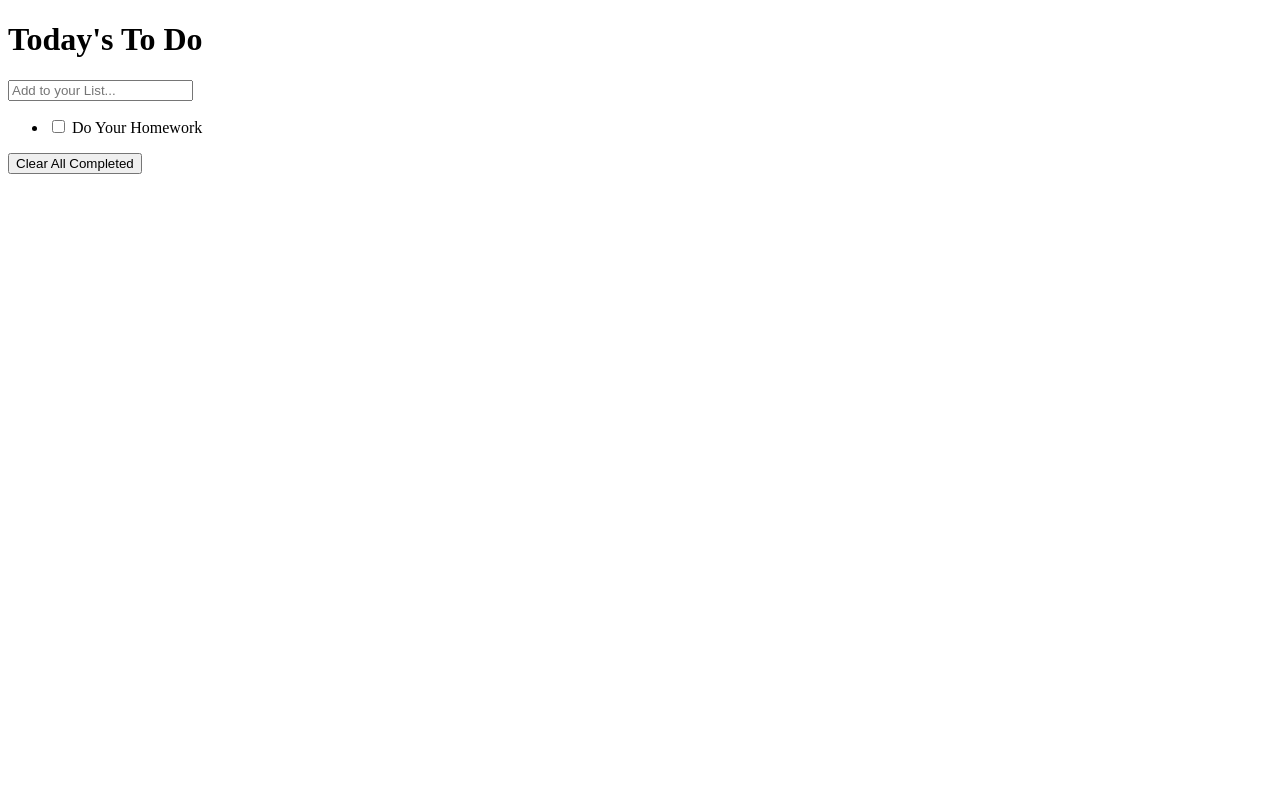
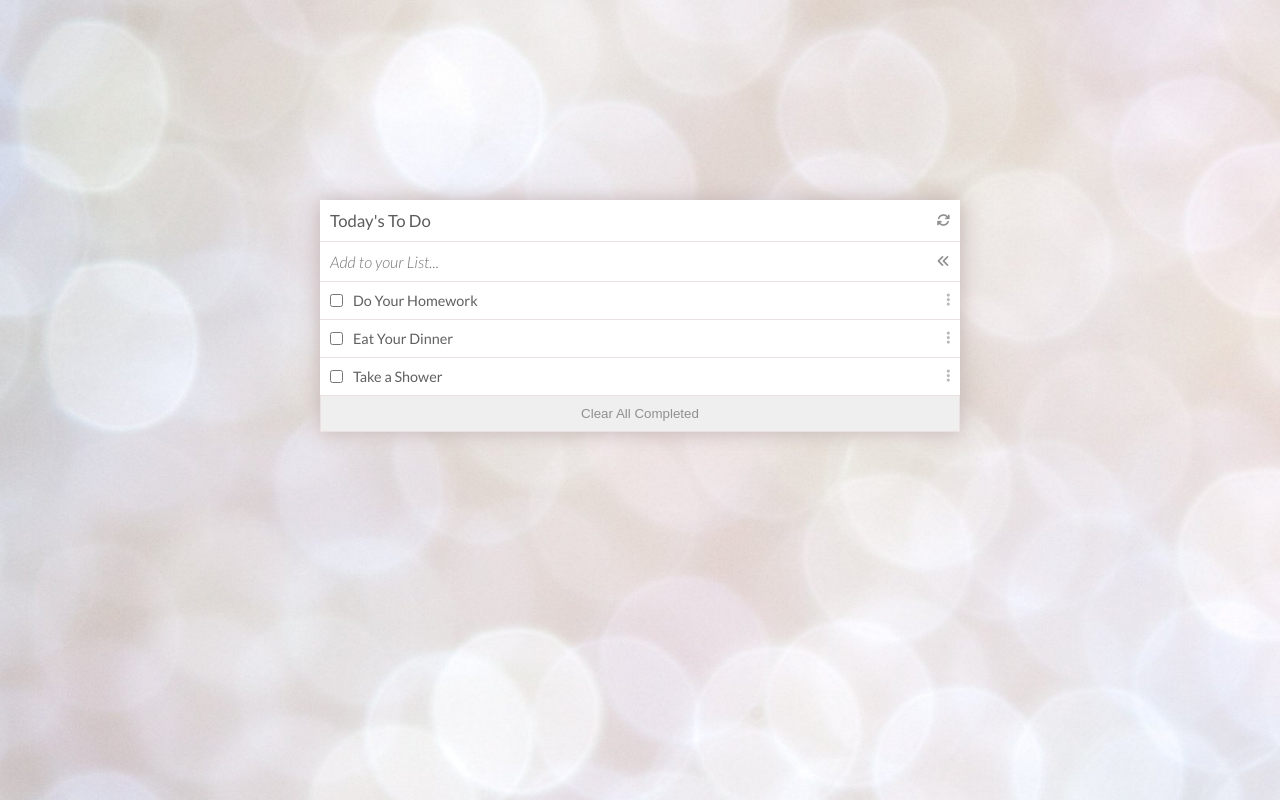
Before and after one commit to zhadier/To-Do-List, a website built with webpack: page src/index.html in a window 1280 px wide. Built offline with nearby package versions, Linux system fonts and the light colour scheme.

Commit message:
update the styling, add classes and store in local storage

```diff
--- a/src/index.html
+++ b/src/index.html
@@ -4,17 +4,19 @@
     <meta charset="UTF-8" />
     <meta name="viewport" content="width=device-width, initial-scale=1.0" />
     <title>To Do List</title>
+    <script src="https://kit.fontawesome.com/0a86823ed7.js" crossorigin="anonymous"></script>
   </head>
 
   <body>
     <div class="place-holder">
-      <h1>Today's To Do</h1>
-      <input
-        type="text"
-        name="add"
-        id="add"
-        placeholder="Add to your List..."
-      />
+      <div class="heading">
+        <h1>Today's To Do</h1>
+        <button type="button" id="refresh"><i class="fas fa-sync"></i></button>
+      </div>
+      <div class="addBox">
+        <input type="text" name="add" id="add" placeholder="Add to your List..." />
+        <button id="addTask" type="submit"><i class="fas fa-angle-double-left"></i></button>
+      </div>
       <ul class="taskList"></ul>
       <button type="button" id="clear">Clear All Completed</button>
     </div>
--- a/src/index.js
+++ b/src/index.js
@@ -10,6 +10,12 @@ if (localStorage.getItem('taskCollection')) {
   });
 }
 
+const addTask = document.querySelector('#addTask');
+addTask.addEventListener('click', () => {
+  const taskToAdd = document.querySelector('#add');
+  list.add(new TASK(taskToAdd.value, list.index));
+});
+
 list.add(new TASK('Do Your Homework', list.index));
 list.add(new TASK('Eat Your Dinner', list.index));
 list.add(new TASK('Take a Shower', list.index));
--- a/src/modules/List.js
+++ b/src/modules/List.js
@@ -5,8 +5,10 @@ export default class LIST {
   }
 
   add(data) {
-    if (this.taskList.filter((item) => item.desc === data.desc).length > 0) {
-      alert('Task Already Exists');
+    if (data.desc === '') {
+      console.log('Please Enter Text');
+    } else if (this.taskList.filter((item) => item.desc === data.desc).length > 0) {
+      console.log('task already exists');
     } else {
       this.index = data.index;
       this.taskList.push(data);
@@ -26,12 +28,25 @@ export default class LIST {
         item.parentNode.removeChild(item);
       });
       this.taskList = this.taskList.filter((item) => item.completed !== 1);
+      this.rearrangeIndex();
       this.populateStorage();
+      console.log(this.taskList);
     });
   }
 
+  rearrangeIndex() {
+    const boxes = document.querySelectorAll('li > input');
+    for (let i = 0; i < this.taskList.length; i += 1) {
+      this.taskList[i].index = i;
+      boxes[i].id = `${i}`;
+      boxes[i].name = `${i}`;
+      boxes[i].parentNode.children[1].setAttribute('for', `${i}`);
+    }
+    this.index = this.taskList.length;
+  }
+
   checked() {
-    const checked = document.querySelectorAll('.taskList > input');
+    const checked = document.querySelectorAll('li > input');
     checked[checked.length - 1].addEventListener('change', (evt) => {
       if (evt.target.checked) {
         evt.target.parentNode.classList.add('checked');
@@ -40,6 +55,7 @@ export default class LIST {
         evt.target.parentNode.classList.remove('checked');
         this.taskList[`${evt.target.id}`].completed = 0;
       }
+      this.populateStorage();
     });
   }
 
@@ -49,9 +65,10 @@ export default class LIST {
       const li = document.createElement('li');
       li.className = 'task';
       li.innerHTML = ` <input type="checkbox" id="${data.index}" name="${data.index}" />
-      <label for="${data.index}">${data.desc}</label>`;
+      <label for="${data.index}">${data.desc}</label>
+      <i class="fas fa-ellipsis-v"></i>`;
       if (data.completed === 1) {
-        li.firstChild.checked = true;
+        li.firstElementChild.setAttribute('checked', 'true');
         li.classList.add('checked');
       }
       taskSection.appendChild(li);
--- a/src/style.css
+++ b/src/style.css
@@ -1,3 +1,118 @@
-.hello {
-  color: green;
+@import url('https://fonts.googleapis.com/css2?family=Lato:ital,wght@0,300;0,400;1,300&display=swap');
+
+* {
+  margin: 0;
+  padding: 0;
+  box-sizing: border-box;
+  scroll-behavior: smooth;
 }
+
+:root {
+  --border-color: rgb(235, 225, 225);
+  --button-color: rgb(144, 144, 144);
+}
+
+body {
+  background-image: url(/bg.png);
+}
+
+.place-holder {
+  display: flex;
+  flex-direction: column;
+  width: 50%;
+  max-width: 800px;
+  margin: auto;
+  margin-top: 25vh;
+  background-color: white;
+  box-shadow: 0 0 20px rgb(195, 179, 179);
+}
+
+.heading {
+  padding: 10px;
+  display: flex;
+  align-items: center;
+  justify-content: space-between;
+}
+
+.heading > h1 {
+  font-weight: 500;
+  font-size: 1.05rem;
+  font-family: 'lato', serif;
+  color: rgb(93, 92, 92);
+}
+
+.addBox {
+  display: flex;
+  justify-content: space-between;
+  border-top: 1px solid var(--border-color);
+  padding: 10px;
+}
+
+#add {
+  border: 0;
+  outline: none;
+  width: 80%;
+  font-family: 'lato', serif;
+  font-weight: 500;
+  font-size: 1rem;
+  color: gray;
+}
+
+#add:placeholder-shown {
+  font-style: italic;
+  font-family: 'lato', serif;
+  font-weight: 500;
+  font-size: 1rem;
+}
+
+.taskList {
+  list-style: none;
+}
+
+.taskList > li {
+  padding: 10px;
+  display: flex;
+  gap: 10px;
+  align-items: center;
+  border-top: 1px solid var(--border-color);
+  font-family: 'lato', serif;
+  font-weight: 400;
+  color: rgb(97, 96, 96);
+  font-size: 0.9rem;
+}
+
+.task > i {
+  margin-left: auto;
+  color: rgb(185, 185, 185);
+}
+
+#clear {
+  padding: 10px;
+  border: 1px solid var(--border-color);
+  color: var(--button-color);
+}
+
+#clear:hover {
+  background-color: rgb(29, 23, 23);
+}
+
+#clear:active {
+  background-color: rgb(29, 23, 23);
+  box-shadow: inset 0 0 0 1px rgb(255, 248, 248);
+}
+
+#refresh {
+  background: white;
+  border: none;
+  color: var(--button-color);
+}
+
+i:hover {
+  color: rgb(29, 23, 23);
+}
+
+#addTask {
+  background: white;
+  border: none;
+  color: var(--button-color);
+}
```
Also changed, not shown: bg.png (added), dist/index.html, 1 other file.
